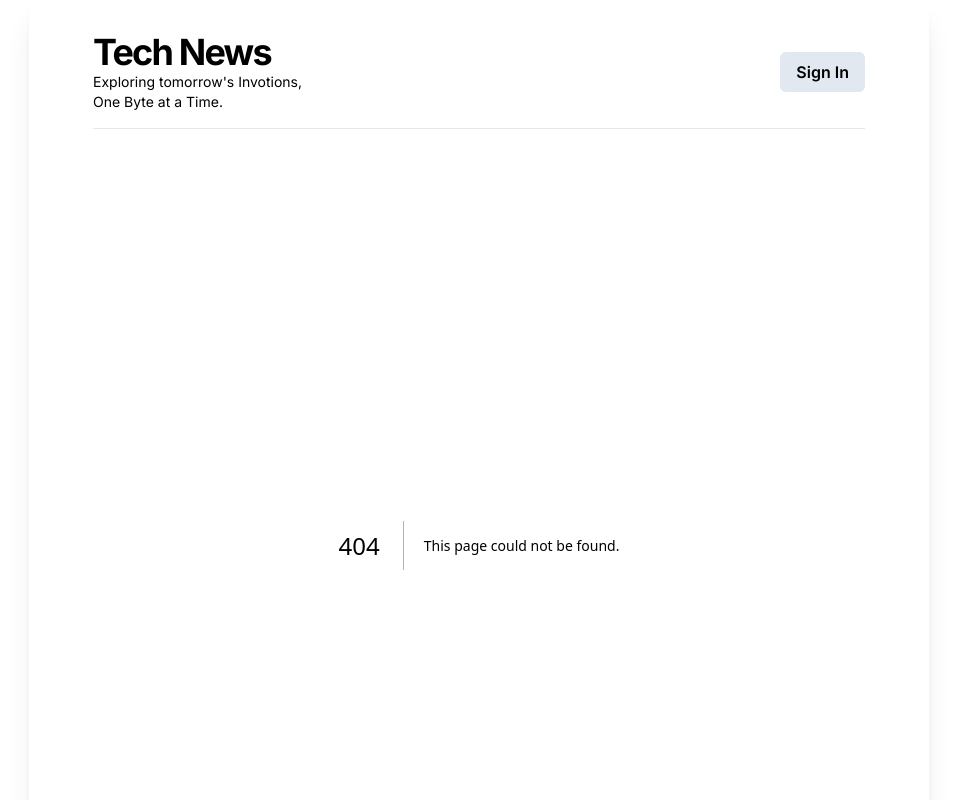
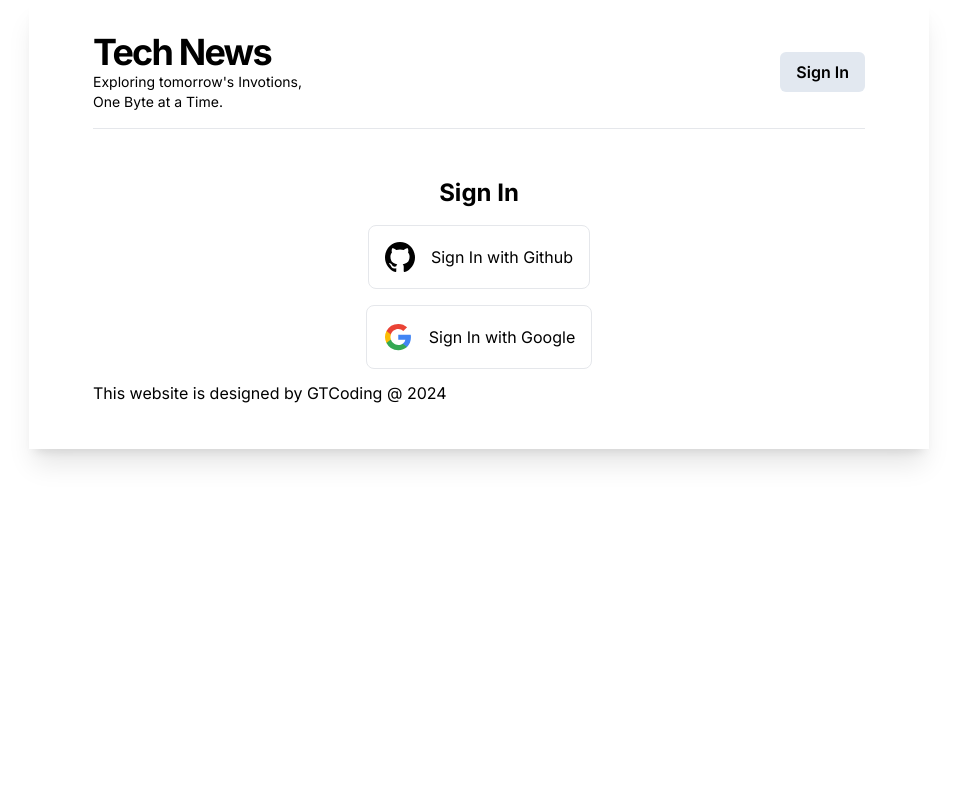
Before and after one commit to Curis-lab/blogapp, a Next.js app: page /sign-in in a window 1280 px wide. Before the commit this address had no page. Shown: the top 800 px of the page, without its empty margins (161-1118 px from the left). Built offline with nearby package versions, Linux system fonts and the light colour scheme.

Commit message:
done Sign In Page UI

```diff
--- a/app/globals.css
+++ b/app/globals.css
@@ -5,3 +5,7 @@
 .btn{
   @apply bg-slate-200 px-4 py-2 rounded-md font-semibold hover:scale-105 transition
 }
+
+h1{
+  @apply text-2xl font-bold;
+}
--- /dev/null
+++ b/app/sign-in/page.tsx
@@ -0,0 +1,9 @@
+import SignInBtns from "@/components/SignInBtns";
+
+const SignIn = () => {
+  return <div>
+    <SignInBtns/>
+  </div>;
+};
+
+export default SignIn;
--- /dev/null
+++ b/components/SignInBtns.tsx
@@ -0,0 +1,25 @@
+import Image from "next/image";
+
+export default function SignInBtns() {
+  return (
+    <>
+      <h1 className="text-center mt-8">Sign In</h1>
+      <div className="mt-4 flex flex-col items-center justify-center gap-4">
+        <button className="flex items-center border p-4 rounded-lg gap-4 hover:bg-slate-100/25 transition">
+          <span>
+            <Image src={'/github.svg'} alt="GitHub" width={30} height={30}/>
+          </span>
+          Sign In with Github
+        </button>
+      </div>
+      <div className="mt-4 flex flex-col items-center justify-center gap-4">
+        <button className="flex items-center border p-4 rounded-lg gap-4 hover:bg-slate-100/25 transition">
+          <span>
+            <Image src={'/google.svg'} alt="Google" width={30} height={30}/>
+          </span>
+          Sign In with Google
+        </button>
+      </div>
+    </>
+  );
+}
```
Also changed, not shown: public/github.svg (added), public/google.svg (added).
